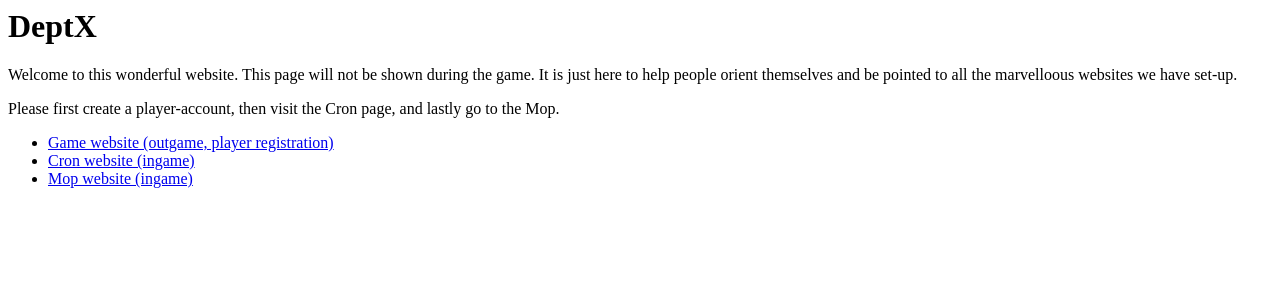
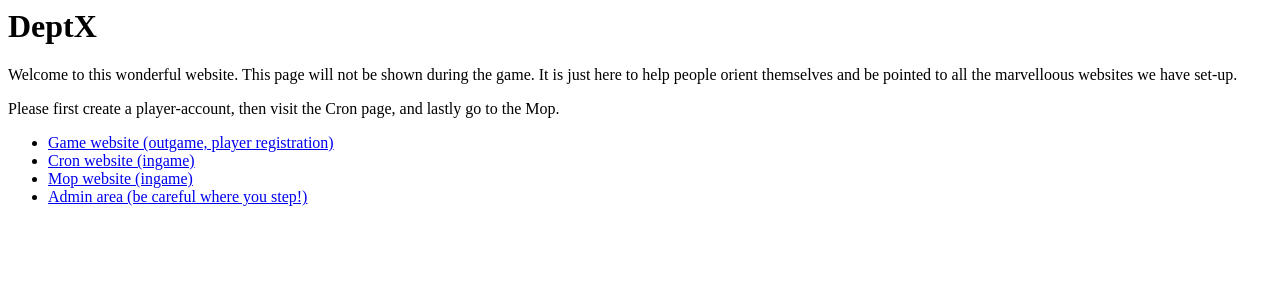
Before and after one commit to bachour/deptx, a Django app: page / in a window 1280 px wide. Shown: the top 300 px of the page. Run offline with Django 3.2, Linux system fonts and the light colour scheme; parts of the project's set-up code (start-up, migrations or seed data) failed here and were passed over.

Commit message:
link to admin interface

```diff
--- a/deptx/players/templates/players/deptx_index.html
+++ b/deptx/players/templates/players/deptx_index.html
@@ -8,5 +8,6 @@ Please first create a player-account, then visit the Cron page, and lastly go to
 	<li><a href="{% url 'players_index' %}">Game website (outgame, player registration)</a></li>
 	<li><a href="{% url 'cron_index' %}">Cron website (ingame)</a></li>
 	<li><a href="{% url 'mop_index' %}">Mop website (ingame)</a></li>
+	<li><a href="{% url 'admin:index' %}">Admin area (be careful where you step!)</a></li>
 </ul>
 </p>
```
